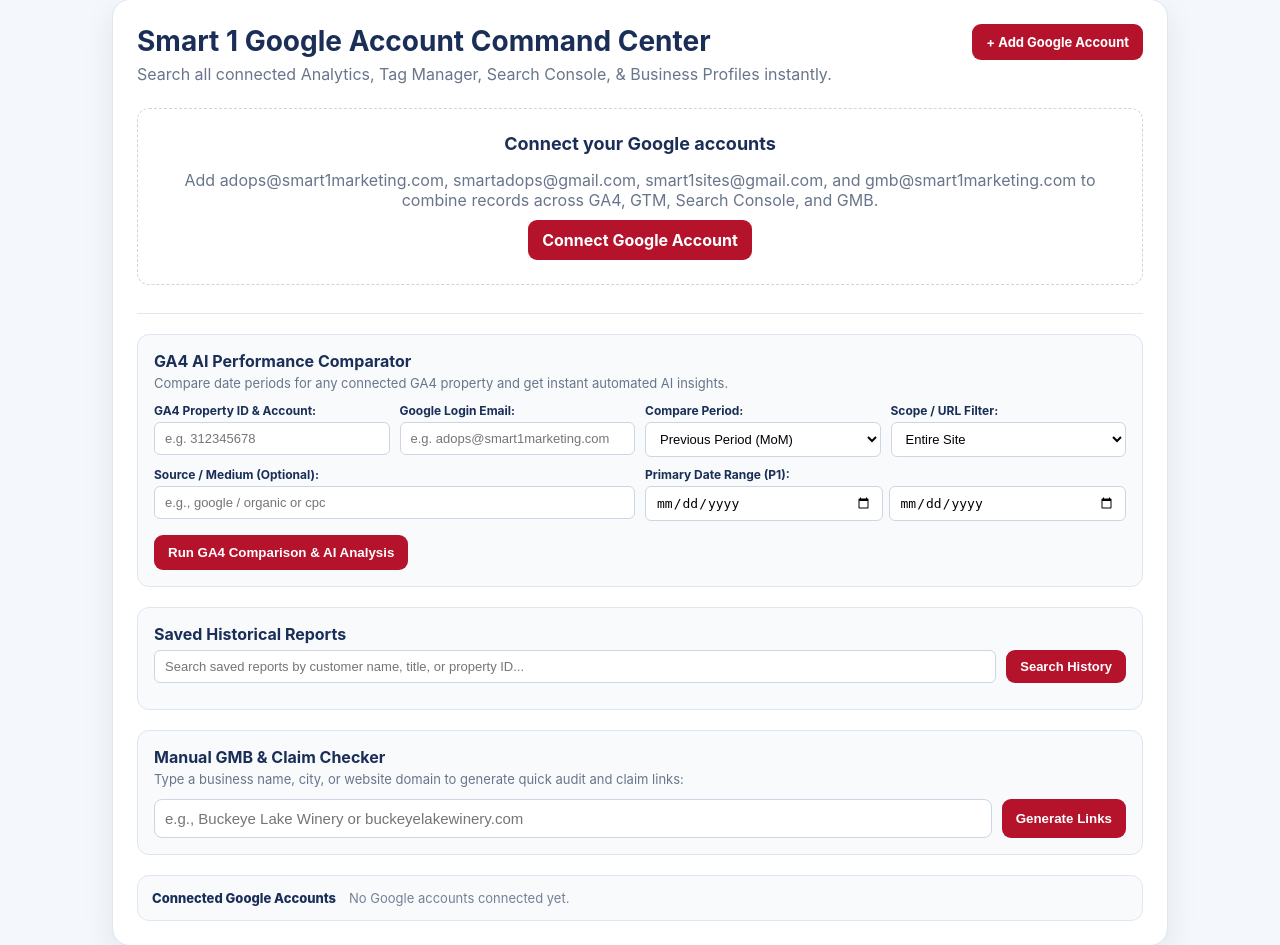
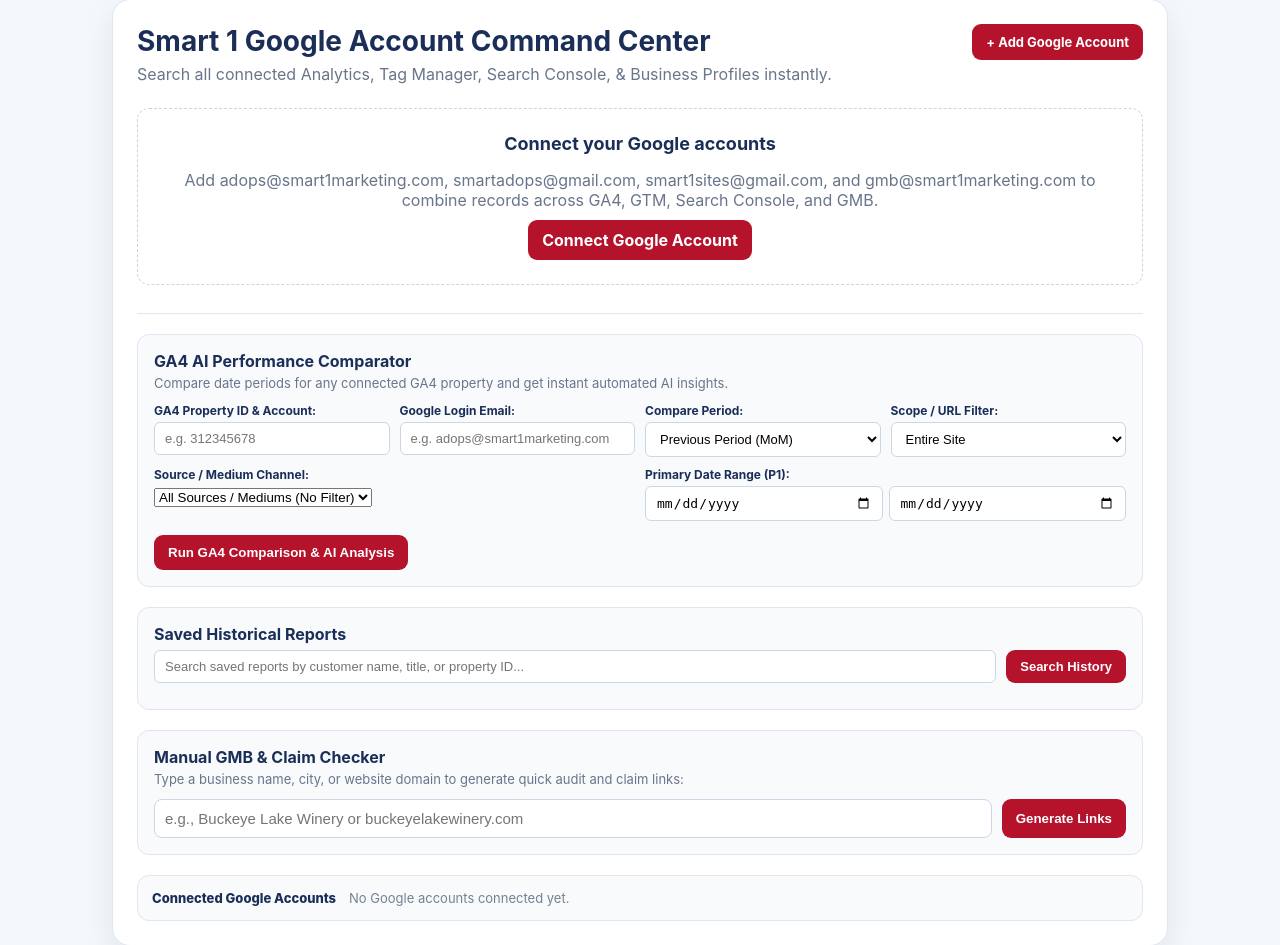
Before and after one commit to smart1marketing/blueprint, a Flask app: page / in a window 1280 px wide. Shown: the part 23-968 px from the top of the page. Run offline with Flask 3, Linux system fonts and the light colour scheme.

Commit message:
Update Source/Medium input to a dropdown selection

```diff
--- a/smart1-google-finder/templates/index.html
+++ b/smart1-google-finder/templates/index.html
@@ -85,8 +85,10 @@
             <input id="comp-page-path" placeholder="/contact-us or /products/.*">
           </div>
           <div>
-            <label>Source / Medium (Optional):</label>
-            <input id="comp-source-medium" placeholder="e.g., google / organic or cpc">
+            <label>Source / Medium Channel:</label>
+            <select id="comp-source-medium">
+              <option value="">All Sources / Mediums (No Filter)</option>
+            </select>
           </div>
           <div>
             <label>Primary Date Range (P1):</label>
```
